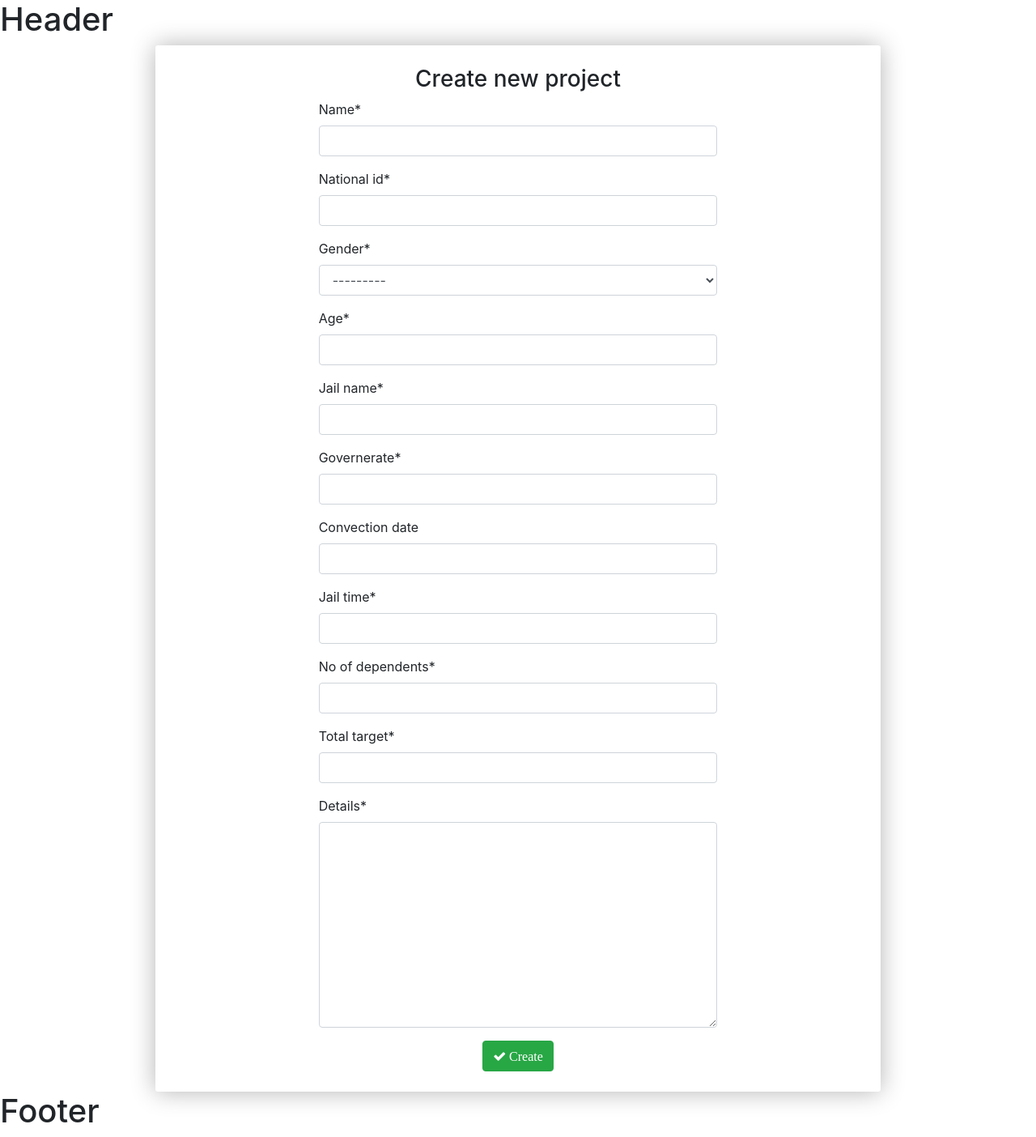
After one commit to mostafaElkenany/gharmoon, a Django app: page /cases/new in a window 1280 px wide. The commit adds this page. Shown: the whole page at 81% size. Run offline with Django 3.2, Linux system fonts and the light colour scheme; parts of the project's set-up code (start-up, migrations or seed data) failed here and were passed over; some libraries are stand-ins or nearby versions.

Commit message:
-created form to add new cases

```diff
--- /dev/null
+++ b/cases/forms.py
@@ -0,0 +1,25 @@
+from django import forms
+from .models import Case
+import datetime
+
+class AddCaseForm(forms.ModelForm):
+    class Meta:
+        model = Case
+        fields = (
+            "name",
+            "national_id",
+            "gender",
+            "age",
+            "jail_name",
+            "governerate",
+            "convection_date",
+            "jail_time",
+            "no_of_dependents",
+            "total_target",
+            "details",
+        )
+        error_messages = {
+            'total_target': {
+                'min_value': "Invalid value, target must be greater than zero",
+            },
+        }
--- /dev/null
+++ b/cases/templates/cases/add_case.html
@@ -0,0 +1,38 @@
+{% extends 'base.html' %}
+
+{% block title %} Case {% endblock %}
+{% block style %}
+<style>
+    .container {
+        padding: 25px 0;
+        max-width: 70%;
+        margin: 0 auto;
+        background-color: white;
+        border-radius: 3px;
+        box-shadow: 0 0 30px rgba(0, 0, 0, .3)
+    }
+</style>
+{% endblock %}
+{% block content %}
+{% load crispy_forms_tags %}
+
+<div class="container d-flex justify-content-center">
+    <div class="col-7 ">
+        <div class="panel panel-primary">
+            <div class="panel-heading text-center">
+                <h3>Create new project</h3>
+            </div>
+            <div class="panel-body">
+                <form method="POST" enctype="multipart/form-data">
+                    {% csrf_token %}
+                    {{form|crispy}}
+                    <div style="text-align: center;">
+                        <button type="submit" class="save btn btn-success"><i class="fa fa-check" aria-hidden="true"> Create</i></button>
+                    </div>
+                </form>
+            </div>
+        </div>
+    </div>
+</div>
+
+{% endblock %}
--- /dev/null
+++ b/cases/urls.py
@@ -0,0 +1,6 @@
+from django.urls import path
+from .views import add_case
+
+urlpatterns = [
+    path('new', add_case, name='add_case'),
+]
--- a/cases/views.py
+++ b/cases/views.py
@@ -1,3 +1,18 @@
 from django.shortcuts import render
+from .forms import AddCaseForm
+from django.contrib.auth.decorators import login_required
 
-# Create your views here.
+# @login_required(login_url='/accounts/login/')
+def add_case(request):
+    if request.method == "POST":
+        form = AddCaseForm(request.POST)
+        if form.is_valid() :
+            new_case = form.save(commit=False)
+            new_case.owner_id = 1
+            new_case.save()
+
+    else:
+        form = AddCaseForm()
+    return render(
+        request, "cases/add_case.html", {"form": form},
+    )
--- a/gharmoon/settings.py
+++ b/gharmoon/settings.py
@@ -131,6 +131,8 @@ EMAIL_HOST_PASSWORD = 'pyfund2020'
 #limit token time to one day
 PASSWORD_RESET_TIMEOUT_DAYS = 1
 
+CRISPY_TEMPLATE_PACK="bootstrap4"
+
 LANGUAGE_CODE = 'en-us'
 
 TIME_ZONE = 'UTC'
--- a/gharmoon/urls.py
+++ b/gharmoon/urls.py
@@ -9,6 +9,7 @@ from django.contrib.auth import views as auth_views
 
 urlpatterns = [
     path('', home),
+    path('cases/', include('cases.urls')),
     path('admin/', admin.site.urls),
     path('accounts/login/', auth_views.LoginView.as_view(redirect_authenticated_user=True)),
     path('accounts/', include('django.contrib.auth.urls')),
--- a/templates/base.html
+++ b/templates/base.html
@@ -1,13 +1,24 @@
 <!DOCTYPE html>
 <html lang="en">
+
 <head>
-    <meta charset="UTF-8">
-    <meta name="viewport" content="width=device-width, initial-scale=1.0">
-    <title></title>
+
+    <link rel="stylesheet" href="https://stackpath.bootstrapcdn.com/bootstrap/4.1.3/css/bootstrap.min.css"
+        integrity="sha384-MCw98/SFnGE8fJT3GXwEOngsV7Zt27NXFoaoApmYm81iuXoPkFOJwJ8ERdknLPMO" crossorigin="anonymous">
+
+    <script src="https://cdn.tiny.cloud/1/no-api-key/tinymce/5/tinymce.min.js" referrerpolicy="origin"></script>
+    <script>tinymce.init({ selector: 'textarea' });</script>
+
+    <link rel="stylesheet" href="https://maxcdn.bootstrapcdn.com/font-awesome/4.7.0/css/font-awesome.min.css">
+
+    <title>{% block title %} Gharmoon {% endblock %}</title>
+    {% block style %}{% endblock %}
 </head>
+
 <body>
     <h1>Header</h1>
     {% block content %}{% endblock %}
     <h1>Footer</h1>
 </body>
+
 </html>
```
Also changed, not shown: templates/activation_request.html (added, +7 -0 lines), 1 other file.
